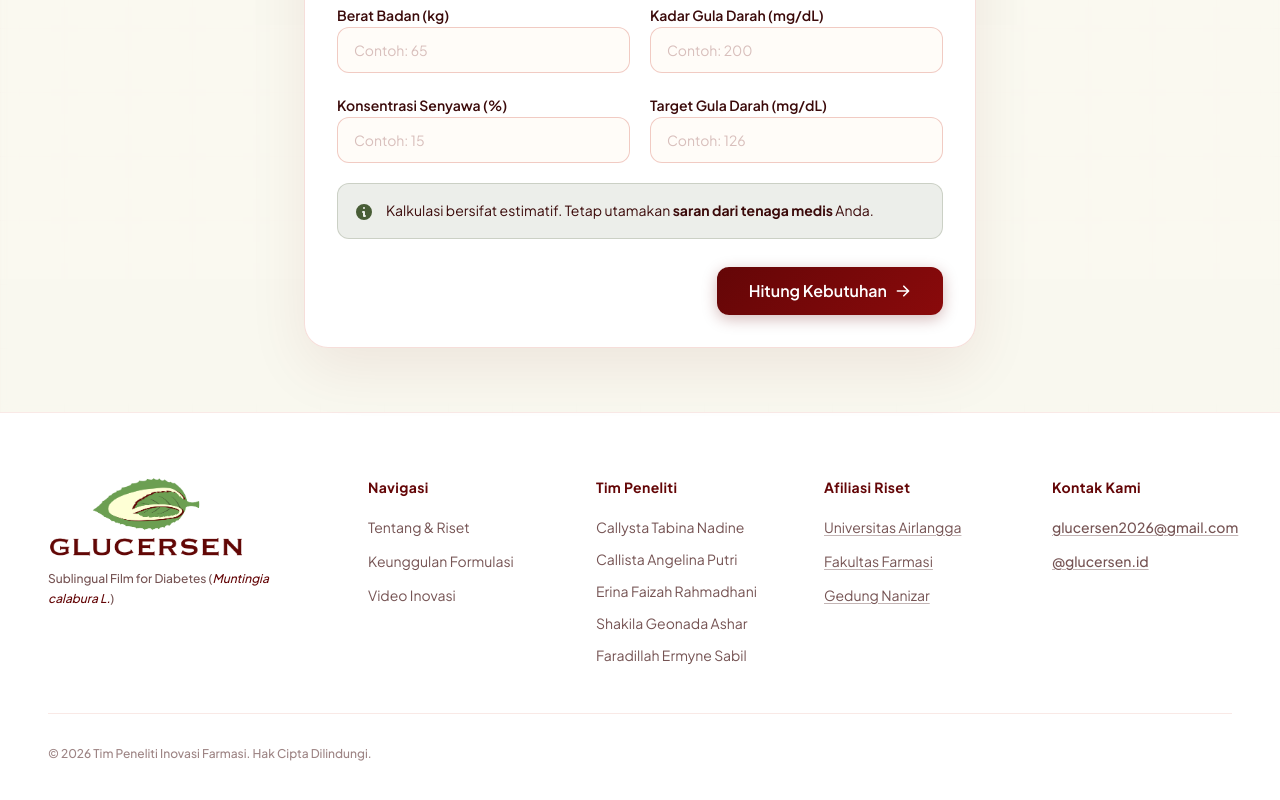
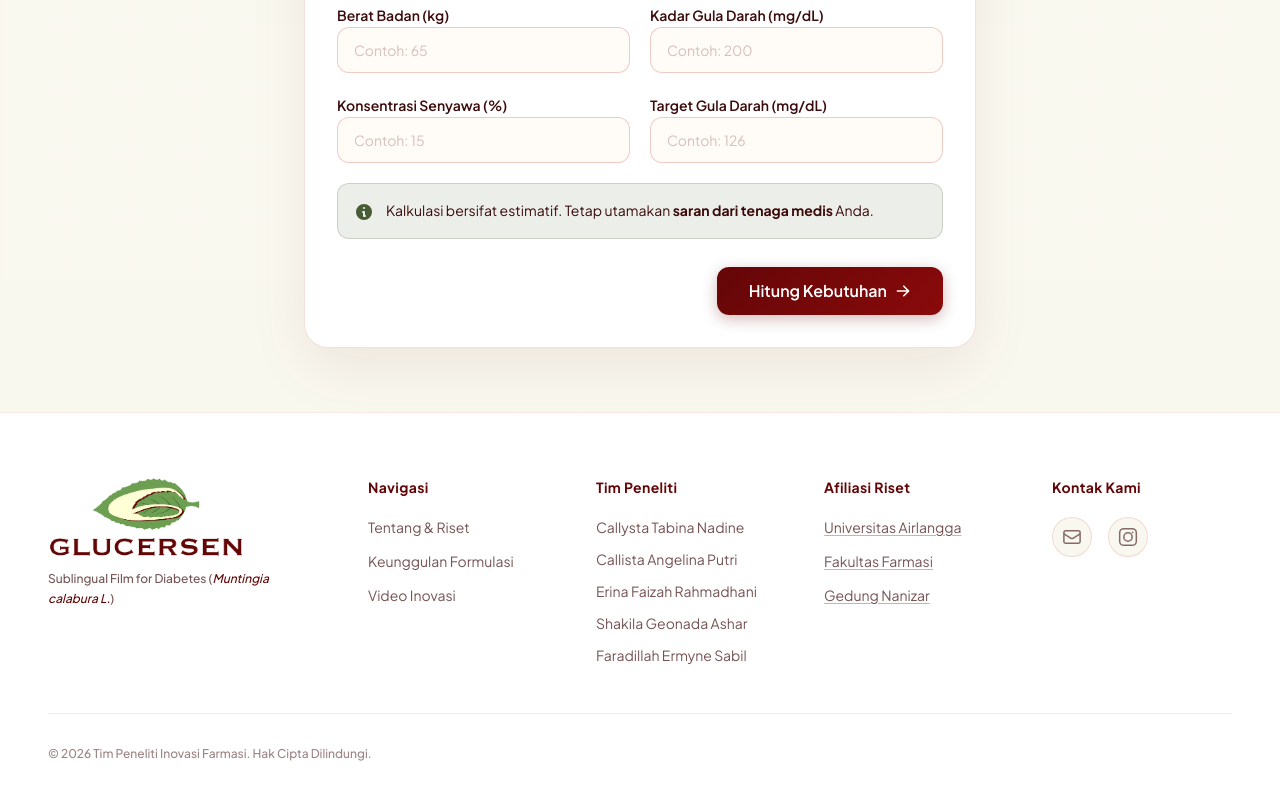
Before and after one commit to TendriZ/BMI-Calculator-Pharmacy, a Next.js app: page /kalkulator in a window 1280 px wide. Shown: the part 484-1284 px from the top of the page. Built offline with nearby package versions, Linux system fonts and the light colour scheme.

Commit message:
refactor(ui): replace hero dual-view images with video and use icon-only contact links in footer

```diff
--- a/src/app/page.tsx
+++ b/src/app/page.tsx
@@ -10,10 +10,10 @@ import Calculator from '@/components/Calculator';
 gsap.registerPlugin(ScrollTrigger);
 
 export default function Home() {
-  const [activeImage, setActiveImage] = useState<1 | 2>(1);
   const [isMuted, setIsMuted] = useState(true);
   const container = useRef<HTMLDivElement>(null);
   const videoRef = useRef<HTMLVideoElement>(null);
+  const heroVideoRef = useRef<HTMLVideoElement>(null);
 
   const toggleSound = () => {
     if (videoRef.current) {
@@ -173,29 +173,25 @@ export default function Home() {
             </div>
           </div>
         </div>
-        {/* HERO PRODUCT SHOWCASE (DUAL-VIEW MOCKUP) */}
+
+        {/* HERO VIDEO SHOWCASE */}
         <div id="hero-image-wrapper" className="relative h-[380px] sm:h-full w-full flex items-center justify-center p-4 sm:p-6 lg:p-10">
           {/* Subtle background aura */}
           <div className="absolute inset-4 sm:inset-8 bg-gradient-to-tr from-salmon/20 via-green/10 to-maroon/10 rounded-[2.5rem] blur-xl -z-10" />
 
-          <div className="relative w-full h-full max-h-[540px] rounded-[2rem] overflow-hidden shadow-[0_20px_50px_rgba(100,6,7,0.15)] border-2 border-white/80 group bg-slate-100">
-            {/* Foto 1: Nature / Botanical View */}
-            <img
-              src="/glucersen-product-1.jpg"
-              alt="GLUCERSEN Sublingual Film - Nature & Botanical Formulation View"
-              className={`absolute inset-0 h-full w-full object-cover transition-all duration-700 ease-in-out ${
-                activeImage === 1 ? 'opacity-100 scale-100 z-10' : 'opacity-0 scale-105 pointer-events-none z-0'
-              }`}
-            />
-
-            {/* Foto 2: Clean Packaging View */}
-            <img
-              src="/glucersen-product-2.jpg"
-              alt="GLUCERSEN Sublingual Film - Packaging & Strip View"
-              className={`absolute inset-0 h-full w-full object-cover transition-all duration-700 ease-in-out ${
-                activeImage === 2 ? 'opacity-100 scale-100 z-10' : 'opacity-0 scale-105 pointer-events-none z-0'
-              }`}
-            />
+          <div className="relative w-full h-full max-h-[540px] rounded-[2rem] overflow-hidden shadow-[0_20px_50px_rgba(100,6,7,0.15)] border-2 border-white/80 group bg-black">
+            <video
+              ref={heroVideoRef}
+              autoPlay
+              loop
+              muted
+              playsInline
+              preload="metadata"
+              poster="/glucersen-product-1.jpg"
+              className="absolute inset-0 h-full w-full object-cover"
+            >
+              <source src="/promotion-vid.mp4" type="video/mp4" />
+            </video>
 
             {/* Top Floating Badge */}
             <div className="absolute top-4 left-4 z-20 flex items-center gap-2 bg-white/90 backdrop-blur-md px-4 py-1.5 rounded-full border border-salmon/30 shadow-md">
@@ -204,40 +200,6 @@ export default function Home() {
                 <span className="relative inline-flex rounded-full h-2.5 w-2.5 bg-green"></span>
               </span>
               <span className="text-xs font-bold text-maroon tracking-wide">Inovasi Sublingual Film</span>
-            </div>
-
-            {/* Dual-View Switcher Controls */}
-            <div className="absolute bottom-1.5 inset-x-1 z-20 flex items-center justify-between gap-2 p-1.5 sm:p-2 rounded-2xl bg-white/90 backdrop-blur-md border border-salmon/30 shadow-lg">
-              <div className="flex gap-1.5 sm:gap-2">
-                <button
-                  type="button"
-                  onClick={() => setActiveImage(1)}
-                  className={`flex items-center gap-1.5 px-3 py-1.5 rounded-xl text-xs font-bold transition-all cursor-pointer ${
-                    activeImage === 1
-                      ? 'bg-maroon text-white shadow-md scale-102'
-                      : 'bg-cream/60 text-dark/70 hover:bg-cream hover:text-maroon'
-                  }`}
-                  title="Lihat foto dengan latar daun kersen"
-                >
-                  <span>Nature View</span>
-                </button>
-                <button
-                  type="button"
-                  onClick={() => setActiveImage(2)}
-                  className={`flex items-center gap-1.5 px-3 py-1.5 rounded-xl text-xs font-bold transition-all cursor-pointer ${
-                    activeImage === 2
-                      ? 'bg-maroon text-white shadow-md scale-102'
-                      : 'bg-cream/60 text-dark/70 hover:bg-cream hover:text-maroon'
-                  }`}
-                  title="Lihat foto fokus kemasan"
-                >
-                  <span>Packaging View</span>
-                </button>
-              </div>
-
-              <div className="flex items-center gap-1 text-[11px] font-semibold text-dark/60 pr-2">
-                <span className="text-maroon font-bold">{activeImage}</span> / 2
-              </div>
             </div>
           </div>
         </div>
--- a/src/components/Footer.tsx
+++ b/src/components/Footer.tsx
@@ -61,26 +61,32 @@ export default function Footer() {
               {/* Kolom 4: Kontak Kami */}
               <div className="col-span-1">
                 <p className="font-bold text-maroon text-sm tracking-wide">Kontak Kami</p>
-                <ul className="mt-5 space-y-3.5 text-sm">
-                  <li>
+                <div className="mt-5 flex items-center gap-4">
+                  {/* Email Icon */}
                   <a
                     href="mailto:glucersen2026@gmail.com"
-                      className="inline-flex items-center gap-1.5 text-dark/70 underline decoration-dark/30 underline-offset-2 transition hover:text-maroon hover:decoration-maroon font-medium"
+                    className="flex items-center justify-center w-10 h-10 rounded-full bg-cream/60 border border-salmon/30 text-dark/60 transition hover:bg-maroon hover:text-white hover:border-maroon hover:shadow-md"
+                    title="glucersen2026@gmail.com"
                   >
-                      <span>glucersen2026@gmail.com</span>
+                    <svg className="w-5 h-5" fill="none" viewBox="0 0 24 24" stroke="currentColor" strokeWidth="1.8">
+                      <path strokeLinecap="round" strokeLinejoin="round" d="M21.75 6.75v10.5a2.25 2.25 0 01-2.25 2.25h-15a2.25 2.25 0 01-2.25-2.25V6.75m19.5 0A2.25 2.25 0 0019.5 4.5h-15a2.25 2.25 0 00-2.25 2.25m19.5 0v.243a2.25 2.25 0 01-1.07 1.916l-7.5 4.615a2.25 2.25 0 01-2.36 0L3.32 8.91a2.25 2.25 0 01-1.07-1.916V6.75" />
+                    </svg>
                   </a>
-                  </li>
-                  <li>
+                  {/* Instagram Icon */}
                   <a
                     href="https://www.instagram.com/glucersen.id?igsi=MWtsZW9ramlydGs2cg%3D%3D&utm_source=qr"
                     target="_blank"
                     rel="noopener noreferrer"
-                      className="inline-flex items-center gap-1.5 text-dark/70 underline decoration-dark/30 underline-offset-2 transition hover:text-maroon hover:decoration-maroon font-medium"
+                    className="flex items-center justify-center w-10 h-10 rounded-full bg-cream/60 border border-salmon/30 text-dark/60 transition hover:bg-maroon hover:text-white hover:border-maroon hover:shadow-md"
+                    title="@glucersen.id"
                   >
-                      <span>@glucersen.id</span>
+                    <svg className="w-5 h-5" fill="none" viewBox="0 0 24 24" stroke="currentColor" strokeWidth="1.8">
+                      <rect x="2" y="2" width="20" height="20" rx="5" strokeLinecap="round" strokeLinejoin="round" />
+                      <circle cx="12" cy="12" r="5" strokeLinecap="round" strokeLinejoin="round" />
+                      <circle cx="17.5" cy="6.5" r="1" fill="currentColor" stroke="none" />
+                    </svg>
                   </a>
-                  </li>
-                </ul>
+                </div>
               </div>
 
             </div>
```
Lines whose indentation alone changed are shown as unchanged.
